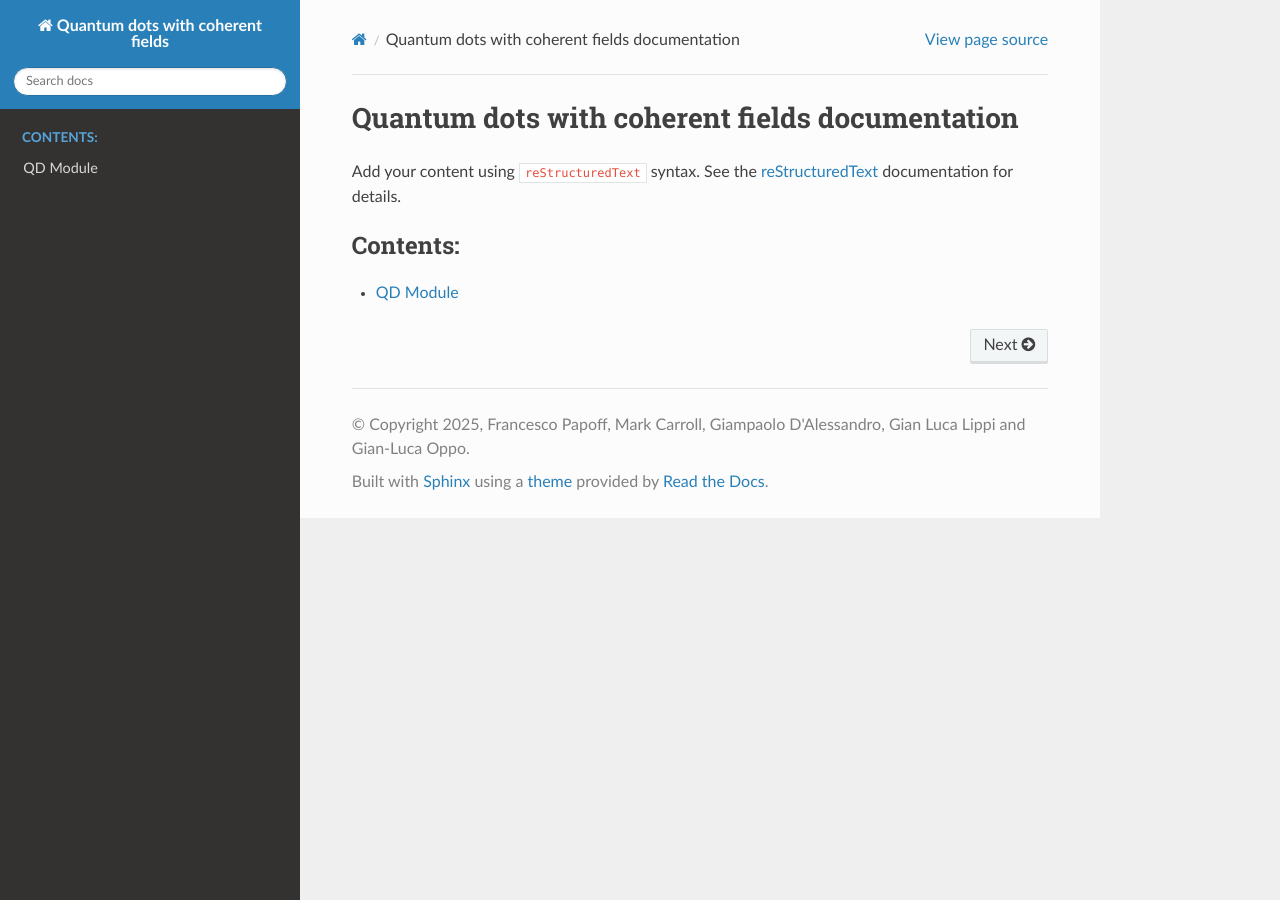
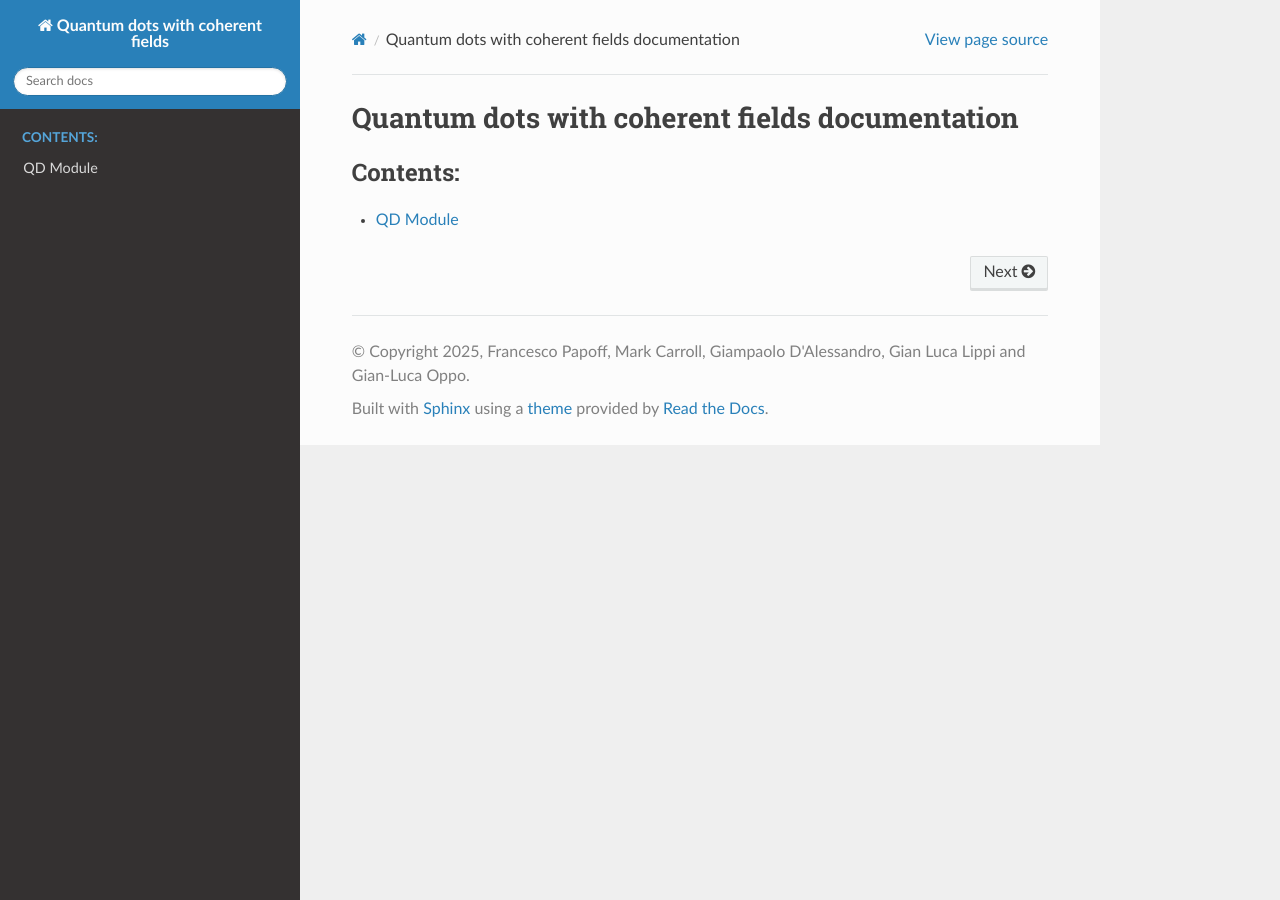
Before and after one commit to giampaolo314/QD_laser_models, a Sphinx documentation site: the page built from source/index.rst, in a window 1280 px wide. Built offline with Sphinx 7.4.7 and the Read the Docs theme 3.1.0, drawn with Linux system fonts in a browser that asks for light colours.

Commit message:
Minor edits for read the docs

```diff
--- a/source/index.rst
+++ b/source/index.rst
@@ -6,11 +6,6 @@
 Quantum dots with coherent fields documentation
 ===============================================
 
-Add your content using ``reStructuredText`` syntax. See the
-`reStructuredText <https://www.sphinx-doc.org/en/master/usage/restructuredtext/index.html>`_
-documentation for details.
-
-
 .. toctree::
    :maxdepth: 2
    :caption: Contents:
--- a/source/requirements.txt
+++ b/source/requirements.txt
@@ -1 +1,2 @@
-sphinx-rtd-theme==3.0.2
+sphinx
+sphinx-rtd-theme
```
